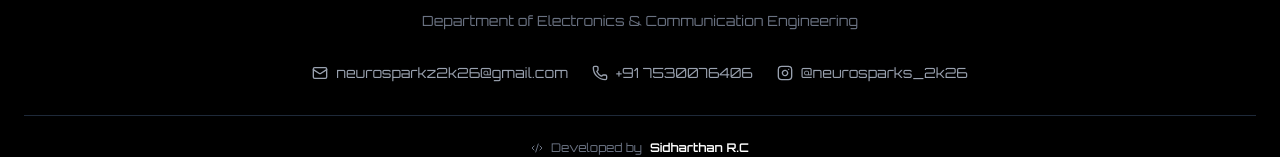
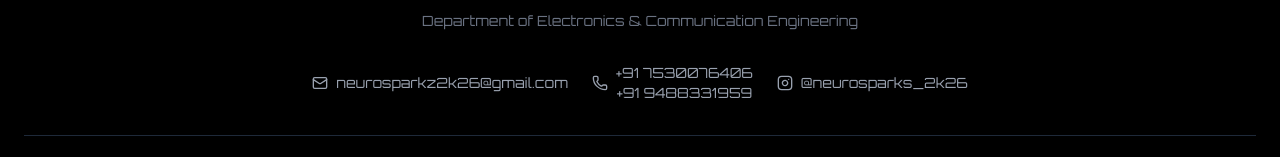
Before and after one commit to sidhu200606/Neurosparkz2k26, a React (Vite) app: page / in a window 1280 px wide. Shown: the part 4760-4917 px from the top of the page. Built offline with nearby package versions, Linux system fonts and the light colour scheme.

Commit message:
Updated registration form and fixed Google Script integration

```diff
--- a/src/components/Footer.jsx
+++ b/src/components/Footer.jsx
@@ -137,7 +137,8 @@ Mathusri.S
               className="flex items-center gap-2 hover:text-cyan-400 transition"
             >
               <Phone className="w-4 h-4" />
-              +91 7530076406
+              +91 7530076406 <br/>
+              +91 9488331959
             </a>
 
             <a
```
